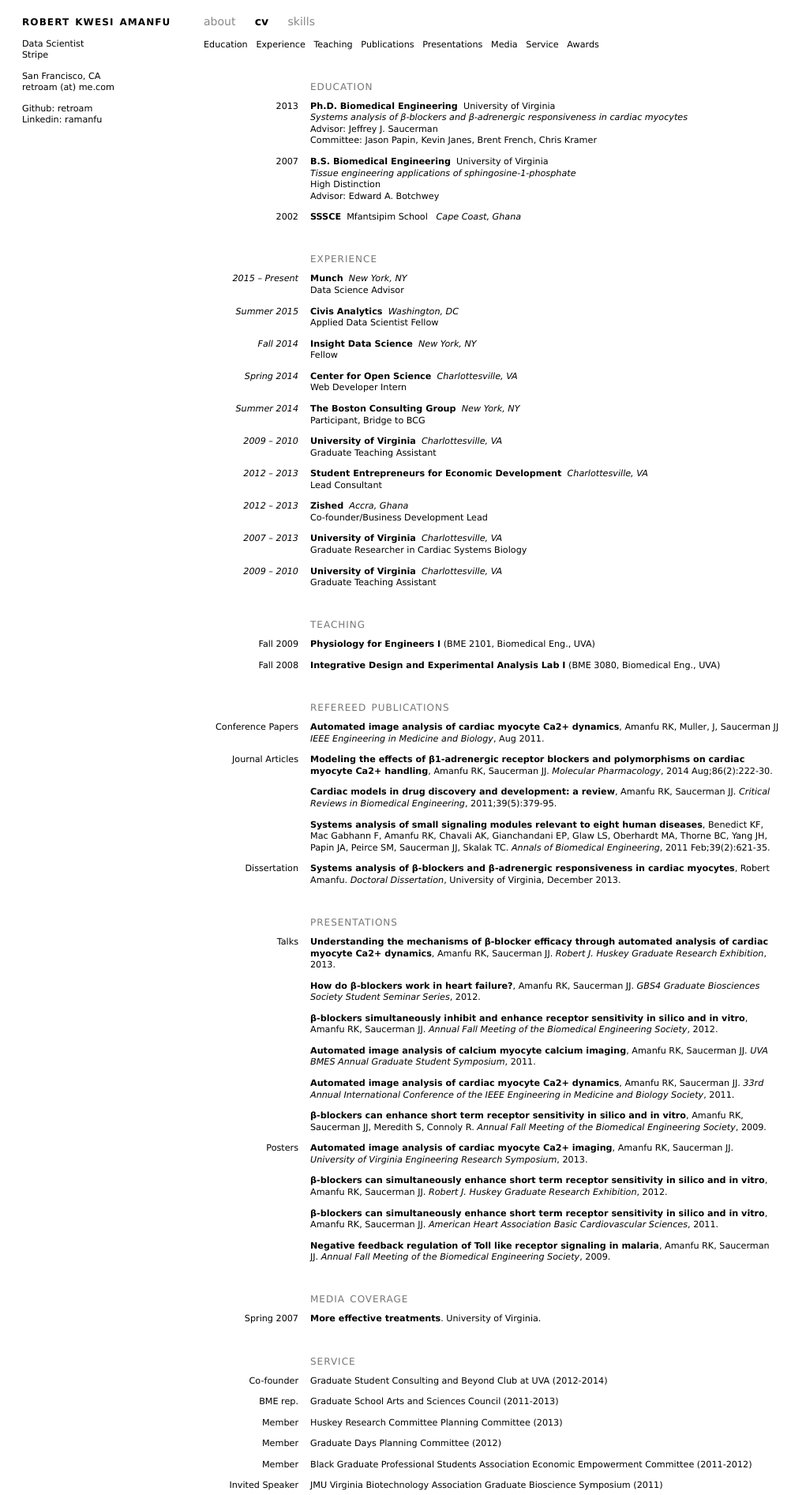
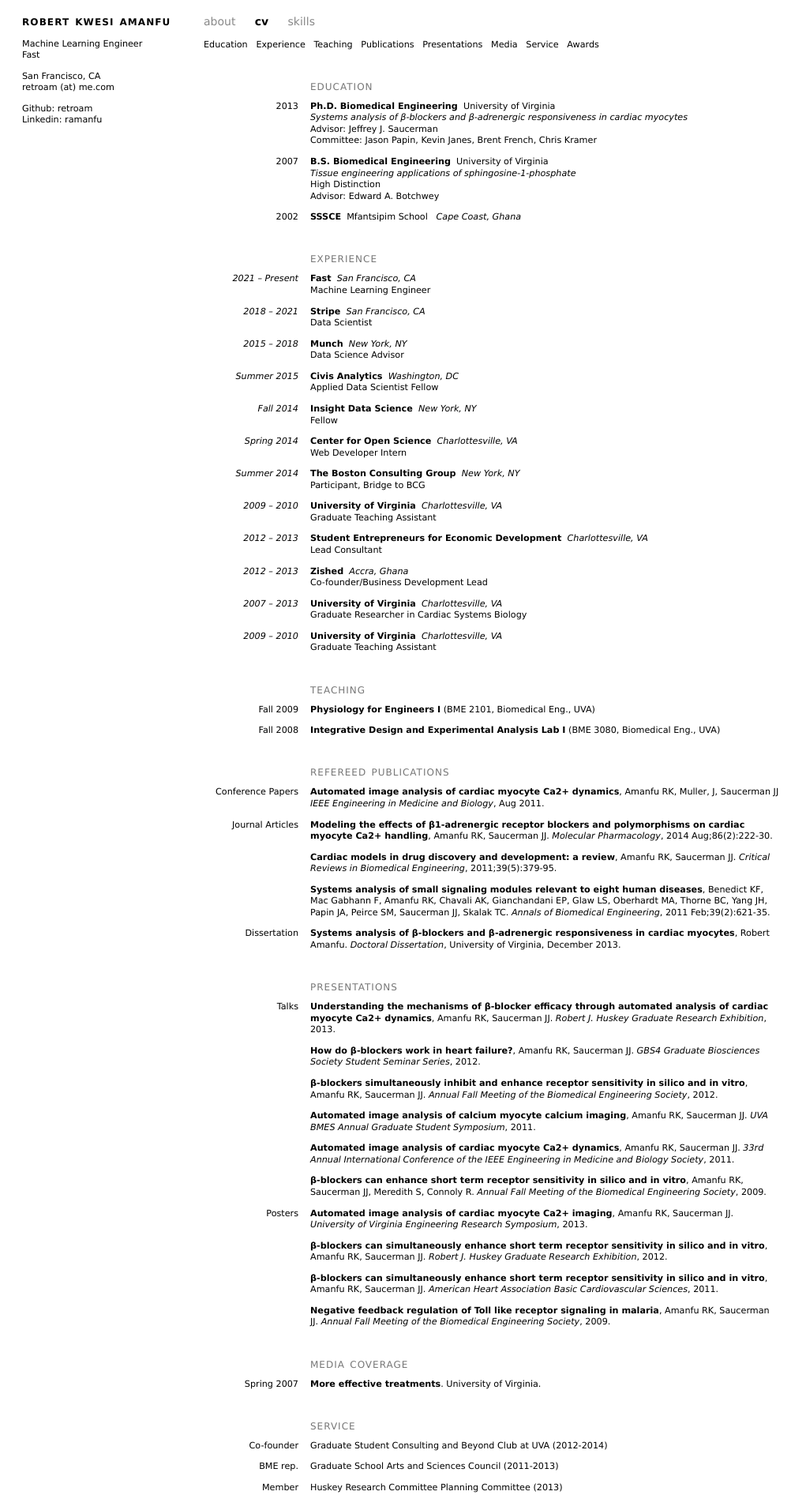
Before and after one commit to retroam/retroam.github.io, a Flask app: page /cv in a window 1280 px wide. Shown: the top 1893 px of the page at 79% size, without its empty margins (0-1021 px from the left). Run offline with Flask 2, Linux system fonts and the light colour scheme.

Commit message:
upgrade files

```diff
--- a/templates/cv.html
+++ b/templates/cv.html
@@ -23,9 +23,10 @@
 <h1 id="name">robert kwesi amanfu</h1>
 
 <p>
-Data Scientist<br/>
-<a href="www.stripe.com">Stripe</a><br/>
-</p>
+  Machine Learning Engineer<br/>
+  <a href="www.fast.co">Fast</a><br/>
+  </p>
+
 
 
 <p>
@@ -100,9 +101,25 @@
 <p><br/></p>
 <a name="employment"><h6>experience</h6></a>
 
+<p>
+  <div class="margin"><em>2021 &ndash; Present</em></div>
+  <div class="body">
+  <strong><a href="https://www.fast.co" target='_blank'>Fast</a></strong>&nbsp;
+  <em>San Francisco, CA</em><br/>
+ Machine Learning Engineer
+  </div></p>
+
+
+  <p>
+    <div class="margin"><em>2018 &ndash; 2021</em></div>
+    <div class="body">
+    <strong><a href="www.stripe.com" target='_blank'>Stripe</a></strong>&nbsp;
+    <em>San Francisco, CA</em><br/>
+    Data Scientist
+    </div></p>
 
 <p>
-<div class="margin"><em>2015 &ndash; Present</em></div>
+<div class="margin"><em>2015 &ndash; 2018</em></div>
 <div class="body">
 <strong><a href="http://www.munch.life" target='_blank'>Munch</a></strong>&nbsp;
 <em>New York, NY</em><br/>
--- a/templates/skills.html
+++ b/templates/skills.html
@@ -24,9 +24,9 @@
 <h1 id="name">robert kwesi amanfu</h1>
 
 <p>
-Data Scientist<br/>
-<a href="www.stripe.com">Stripe</a><br/>
-</p>
+  Machine Learning Engineer<br/>
+  <a href="www.fast.co">Fast</a><br/>
+  </p>
 
 <p>
 San Francisco, CA<br/>
```
Also changed, not shown: requirements.txt (+6 -23 lines), templates/about.html (+10 -3 lines), static/images/agileai.png (added).
